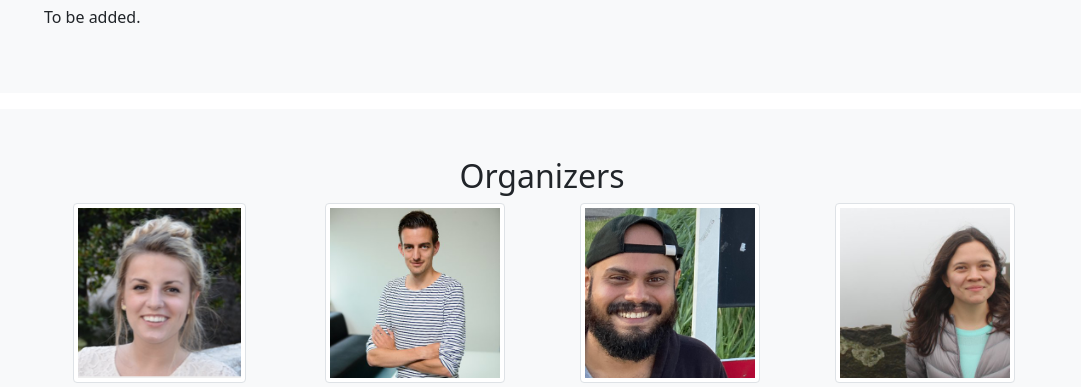
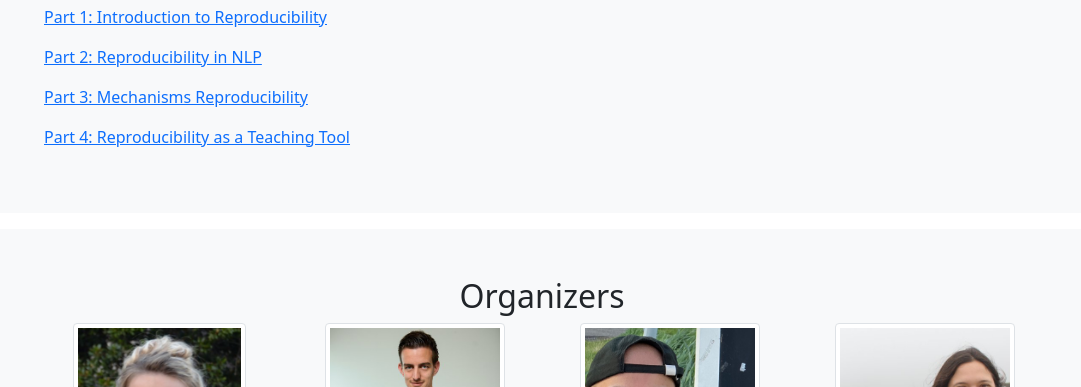
Before and after one commit to acl-reproducibility-tutorial/acl-reproducibility-tutorial.github.io, a plain HTML site: page index.html in a window 1280 px wide. Shown: the part 713-1100 px from the top of the page, without its empty margins (98-1179 px from the left). Drawn offline with nearby package versions, Linux system fonts and the light colour scheme.

Commit message:
added slides

```diff
--- a/index.html
+++ b/index.html
@@ -38,7 +38,10 @@
         <h2 class="text-center">Materials</h2>
         <div class="container">
             <div class="row">
-                <p>To be added.</p>
+                <p> <a href="assets/slides/slides-part-1.pdf">Part 1: Introduction to Reproducibility</a></p>
+								<p> <a href="assets/slides/slides-part-2.pdf">Part 2: Reproducibility in NLP</a></p>
+								<p> <a href="assets/slides/slides-part-3.pdf">Part 3: Mechanisms Reproducibility</a></p>
+								<p> <a href="assets/slides/slides-part-4.pdf">Part 4: Reproducibility as a Teaching Tool</a></p>
             </div>
         </div>
     </div>
```
Also changed, not shown: 5 other files.
